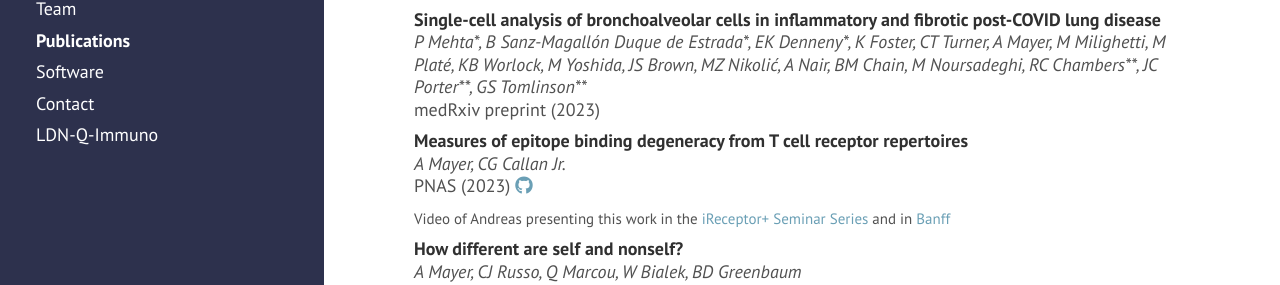
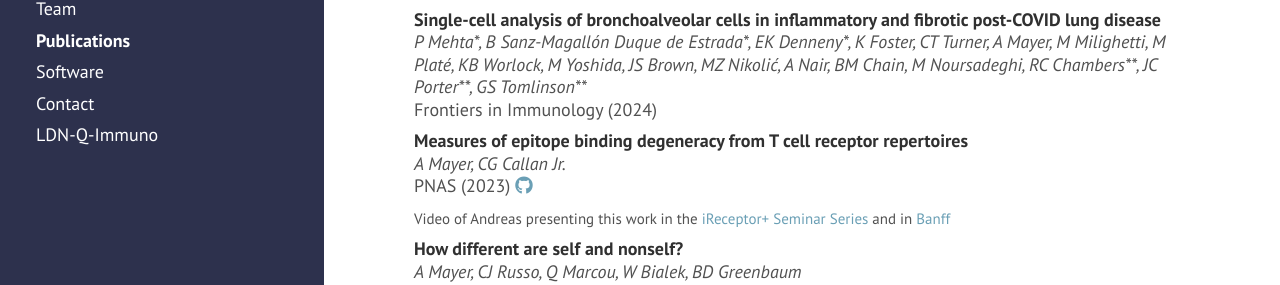
Before and after one commit to andim/andim.github.io, a Jekyll site: the page built from publications.md, in a window 1280 px wide and 900 px high, scrolled down 401 px. Shown: the part 162-447 px from the top of the window. Built offline with Jekyll 4.4.1, drawn with Linux system fonts in a browser that asks for light colours; nearby versions of some CDN libraries; a style sheet for code colours, icons or effects is not loaded.

Commit message:
added frontiers link

```diff
--- a/_data/publist.yml
+++ b/_data/publist.yml
@@ -4,7 +4,6 @@
   year: 2024
   links:
     doi: https://arxiv.org/abs/2404.12565
-
 
 - authors: T Chotisorayuth, A Tiffeau-Mayer
   title: Lightning-fast adaptive immune receptor similarity search by symmetric deletion lookup
@@ -46,10 +45,10 @@
 
 - authors: P Mehta\*, B Sanz-Magallón Duque de Estrada\*, EK Denneny\*, K Foster, CT Turner, A Mayer, M Milighetti, M Platé, KB Worlock, M Yoshida, JS Brown, MZ Nikolić, A Nair, BM Chain, M Noursadeghi, RC Chambers\*\*, JC Porter\*\*, GS Tomlinson\*\*
   title: Single-cell analysis of bronchoalveolar cells in inflammatory and fibrotic post-COVID lung disease
-  journal: medRxiv preprint
-  year: 2023
+  journal: Frontiers in Immunology
+  year: 2024
   links:
-    doi: https://doi.org/10.1101/2023.03.28.23287759
+    doi: https://doi.org/10.3389/fimmu.2024.1372658
 
 - authors: A Mayer, CG Callan Jr.
   title: Measures of epitope binding degeneracy from T cell receptor repertoires
```
